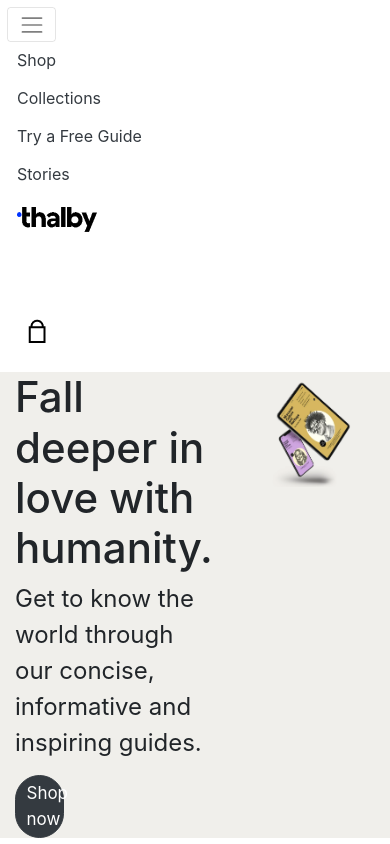
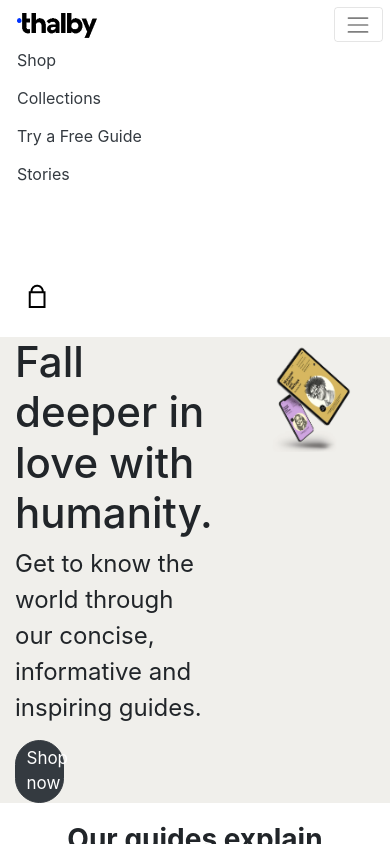
Before and after one commit to VadymTsymbaliuk/Thulby_test_landing, a plain HTML site: page index.html in a window 390 px wide. Both pictures are taken after a click on the button "Переключатель навигации". Shown: the top 844 px of the page. Drawn offline with nearby package versions, Linux system fonts and the light colour scheme.

```diff
--- a/css/responsive.css
+++ b/css/responsive.css
@@ -1,5 +1,11 @@
 @media screen and (max-width: 991px) {
-   .nav-link {
+   .logo-container-mobile{
+       display: block;
+   }
+    .logo-container{
+        display: none;
+    }
+    .nav-link {
         padding-left: 10px !important;
     }
 
--- a/css/style.css
+++ b/css/style.css
@@ -1,3 +1,7 @@
+.logo-container-mobile{
+    display: none;
+}
+
 img {
     max-width: 100%;
 }
--- a/index.html
+++ b/index.html
@@ -25,6 +25,11 @@
 <header>
     <div class="container p-0">
         <nav class="navbar navbar-expand-lg navbar-light p-2">
+            <div class="logo-container-mobile">
+                <a class="navbar-brand me-auto" href="#">
+                    <img alt="logo" src="img/Rectangle.png">
+                </a>
+            </div>
             <button class="navbar-toggler" type="button" data-toggle="collapse" data-target="#navbarSupportedContent" aria-controls="navbarSupportedContent" aria-expanded="false" aria-label="Переключатель навигации">
                 <span class="navbar-toggler-icon"></span>
             </button>
@@ -44,9 +49,11 @@
                             <a class="nav-link text-dark" href="#">Stories</a>
                         </li>
                     </ul>
-                    <a class="navbar-brand me-auto" href="#">
-                        <img alt="logo" src="img/Rectangle.png">
-                    </a>
+                    <div class="logo-container">
+                        <a class="navbar-brand me-auto" href="#">
+                            <img alt="logo" src="img/Rectangle.png">
+                        </a>
+                    </div>
                     <ul class="navbar-nav me-auto mb-2 mb-lg-0">
                         <li class="nav-item">
                             <button class="btn align-items-center">
```
